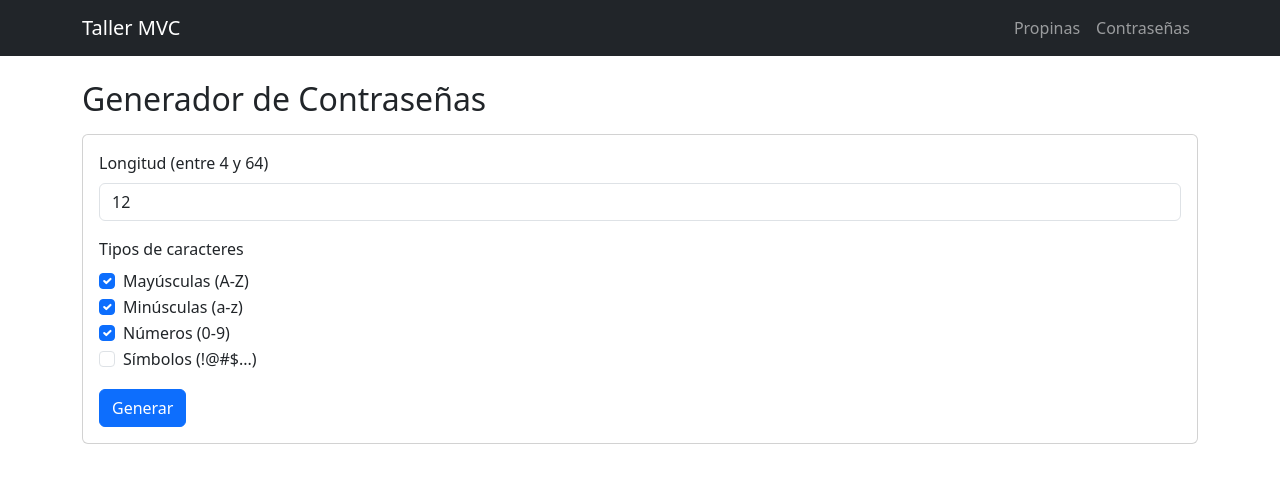
After one commit to santimendoza15/taller-mvc, a Laravel app: page /contrasena in a window 1280 px wide. The commit adds this page. Shown: the top 483 px of the page. Run offline with Laravel 12, Linux system fonts and the light colour scheme.

Commit message:
Add password generator

```diff
--- /dev/null
+++ b/app/Http/Controllers/ContrasenaController.php
@@ -0,0 +1,47 @@
+<?php
+
+namespace App\Http\Controllers;
+
+use App\Models\GeneradorContrasena;
+use Illuminate\Http\Request;
+use Illuminate\Support\Facades\Validator;
+
+class ContrasenaController extends Controller
+{
+    public function index() {
+
+        return view('contrasena/index');
+    }
+
+    public function generar(Request $request) {
+
+        Validator::make($request->all(),
+        [
+            'longitud' => 'required|integer|min:4|max:64',
+            'tipos' => 'required|array|min:1'
+        ],
+        [
+            'longitud.required' => 'La longitud es requerida',
+            'longitud.integer' => 'La longitud debe ser un número entero',
+            'longitud.min' => 'La longitud mínima es :min caracteres',
+            'longitud.max' => 'La longitud máxima es :max caracteres',
+            'tipos.required' => 'Debe marcar al menos un tipo de caracter',
+            'tipos.min' => 'Debe marcar al menos un tipo de caracter'
+        ])->validate();
+
+        $tipos = $request->tipos;
+
+        $generador = new GeneradorContrasena(
+            $request->longitud,
+            in_array('mayusculas', $tipos),
+            in_array('minusculas', $tipos),
+            in_array('numeros', $tipos),
+            in_array('simbolos', $tipos)
+        );
+
+        return view('contrasena/index', [
+            'generador' => $generador,
+            'contrasena' => $generador->generar()
+        ]);
+    }
+}
--- /dev/null
+++ b/resources/views/contrasena/index.blade.php
@@ -0,0 +1,55 @@
+@extends('layouts.app')
+
+@section('content')
+
+    <h2>Generador de Contraseñas</h2>
+
+    <div class="card mt-3">
+        <div class="card-body">
+
+            <form action="{{ route('contrasena.generar') }}" method="POST">
+                @csrf
+
+                <div class="mb-3">
+                    <label class="form-label">Longitud (entre 4 y 64)</label>
+                    <input type="number" name="longitud" class="form-control" min="4" max="64"
+                           value="{{ old('longitud', $generador->longitud ?? 12) }}">
+                </div>
+
+                <label class="form-label">Tipos de caracteres</label>
+
+                @php
+                    $opciones = [
+                        'mayusculas' => 'Mayúsculas (A-Z)',
+                        'minusculas' => 'Minúsculas (a-z)',
+                        'numeros' => 'Números (0-9)',
+                        'simbolos' => 'Símbolos (!@#$...)'
+                    ];
+                    $marcados = old('tipos', request('tipos', ['mayusculas', 'minusculas', 'numeros']));
+                @endphp
+
+                @foreach ($opciones as $valor => $texto)
+                    <div class="form-check">
+                        <input class="form-check-input" type="checkbox" name="tipos[]" value="{{ $valor }}"
+                               id="{{ $valor }}" @checked(in_array($valor, $marcados))>
+                        <label class="form-check-label" for="{{ $valor }}">{{ $texto }}</label>
+                    </div>
+                @endforeach
+
+                <button type="submit" class="btn btn-primary mt-3">Generar</button>
+            </form>
+
+        </div>
+    </div>
+
+    @isset($contrasena)
+        <div class="card mt-3">
+            <div class="card-body">
+                <h4>Tu contraseña</h4>
+                <p class="fs-3 font-monospace">{{ $contrasena }}</p>
+                <small class="text-muted">{{ strlen($contrasena) }} caracteres</small>
+            </div>
+        </div>
+    @endisset
+
+@endsection
--- a/resources/views/layouts/app.blade.php
+++ b/resources/views/layouts/app.blade.php
@@ -12,6 +12,7 @@
             <a class="navbar-brand" href="{{ url('/') }}">Taller MVC</a>
             <ul class="navbar-nav">
                 <li class="nav-item"><a class="nav-link" href="{{ route('tips.index') }}">Propinas</a></li>
+                <li class="nav-item"><a class="nav-link" href="{{ route('contrasena.index') }}">Contraseñas</a></li>
             </ul>
         </div>
     </nav>
--- a/routes/web.php
+++ b/routes/web.php
@@ -7,3 +7,4 @@ Route::get('/', function () {
 });
 
 include('web/propina.php');
+include('web/contrasena.php');
--- /dev/null
+++ b/routes/web/contrasena.php
@@ -0,0 +1,7 @@
+<?php
+
+use App\Http\Controllers\ContrasenaController;
+use Illuminate\Support\Facades\Route;
+
+Route::get('/contrasena' , [ContrasenaController::class, 'index'])->name('contrasena.index');
+Route::post('/contrasena' , [ContrasenaController::class, 'generar'])->name('contrasena.generar');
```
Also changed, not shown: app/Models/generadorcontrasena.php (added, +55 -0 lines).
